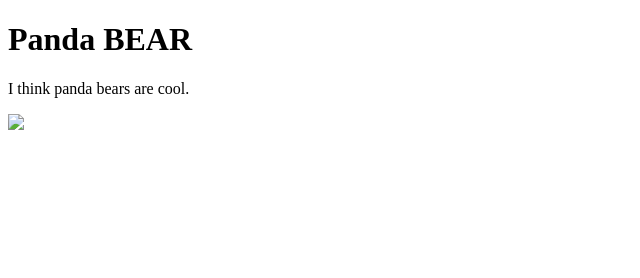
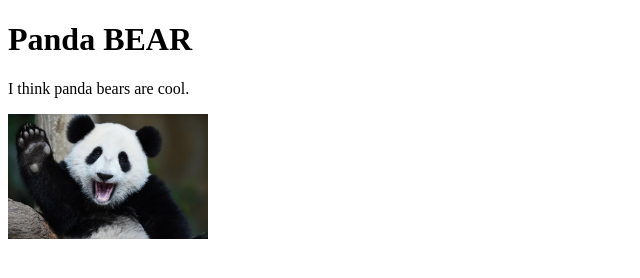
Before and after one commit to Jarvidan/Bears, a plain HTML site: page Pages/panda.html in a window 1280 px wide. Shown: the whole page, without its empty margins (0-640 px from the left). Drawn offline with Linux system fonts and the light colour scheme.

Commit message:
Update panda.html

```diff
--- a/Pages/panda.html
+++ b/Pages/panda.html
@@ -6,6 +6,6 @@
 	<body>
 		<h1>Panda BEAR</h1>
 		<p>I think panda bears are cool.</p>
-		<img src="panda.jpg " Width=200px height=auto>
+		<img src="\Bears\Resources\panda.jpg " Width=200px height=auto>
 	</body>
 </html>
```
